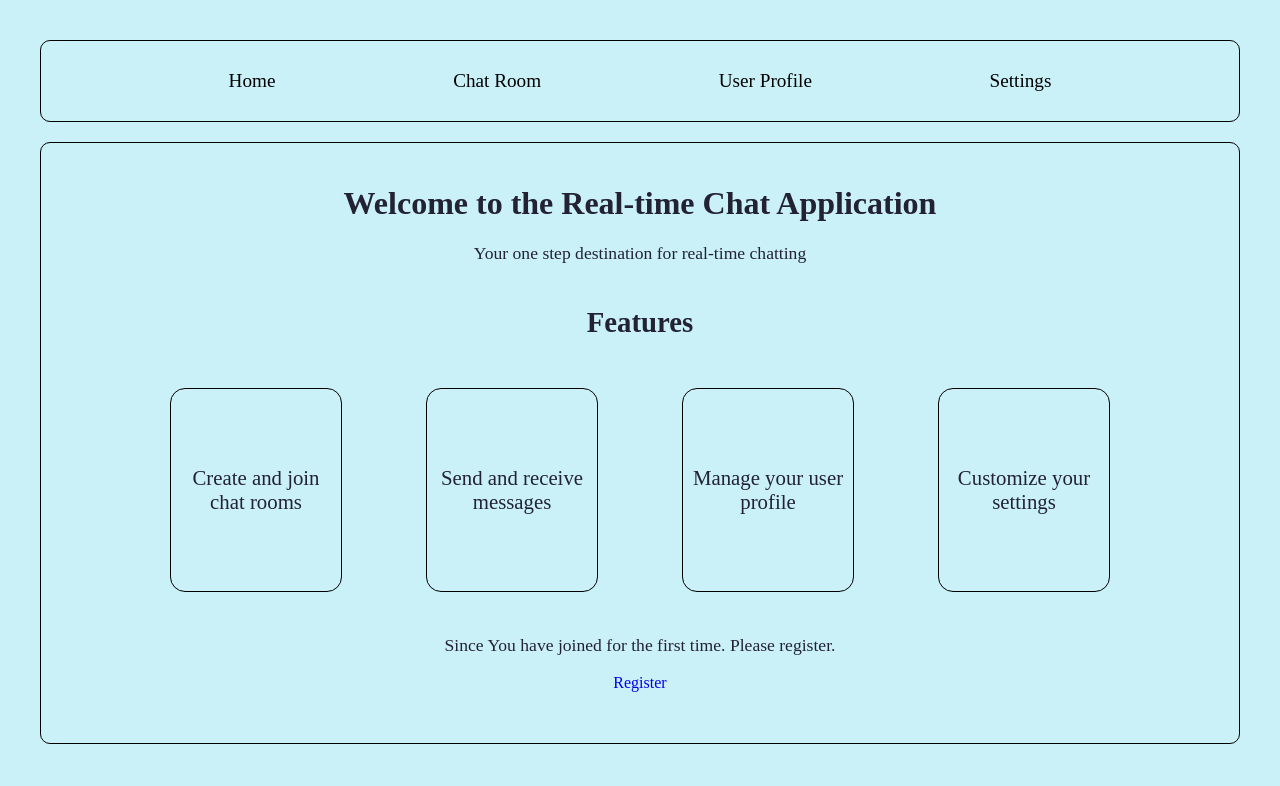
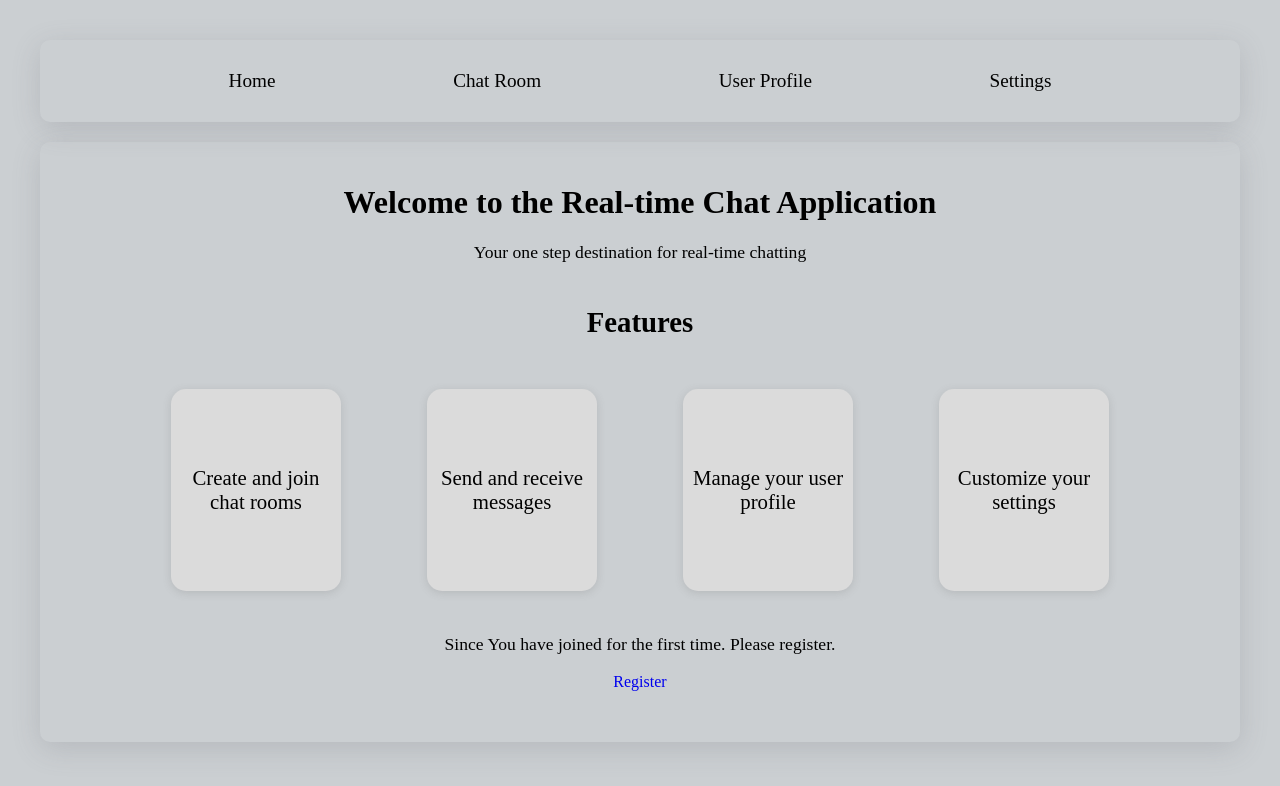
Before and after one commit to Aayush-Koju/Real-time-Chat-App, a React (Vite) app: page / in a window 1280 px wide. Shown: the top 786 px of the page. Built offline with nearby package versions, Linux system fonts and the light colour scheme.

Commit message:
added shadow and background color in home component

```diff
--- a/src/components/Home.css
+++ b/src/components/Home.css
@@ -1,9 +1,9 @@
 .home-container {
-    border: 1px solid black;
     margin: 20px 0px;
     border-radius: 10px;
     padding: 20px;
     height: 70vh;
+    box-shadow: rgba(100, 100, 111, 0.2) 0px 7px 29px 0px;
 }
 
 .home-container h1 {
@@ -36,7 +36,6 @@
 }
 
 .overview ul li {
-    border: 1px solid black;
     padding: 5px;
     width: 10rem;
     height: 12rem;
@@ -44,6 +43,8 @@
     flex-direction: column;
     justify-content: center;
     border-radius: 15px;
+    background-color: #dbdbdb;
+    box-shadow: rgba(99, 99, 99, 0.2) 0px 2px 8px 0px;
 }
 
 .register a{
--- a/src/components/NavBar.css
+++ b/src/components/NavBar.css
@@ -1,7 +1,8 @@
 .nav-bar {
-    border: 1px solid black;
+    padding: 1px;
     border-radius: 10px;
     font-size: 1.2rem;
+    box-shadow: rgba(100, 100, 111, 0.2) 0px 7px 29px 0px;
 }
 
 .nav-bar ul {
--- a/src/index.css
+++ b/src/index.css
@@ -4,6 +4,6 @@
 }
 
 body {
-  background-color: #caf0f8;
-  color: #222233;
+  background-color: #CBCFD2;
+  color: #000;
 }
```
